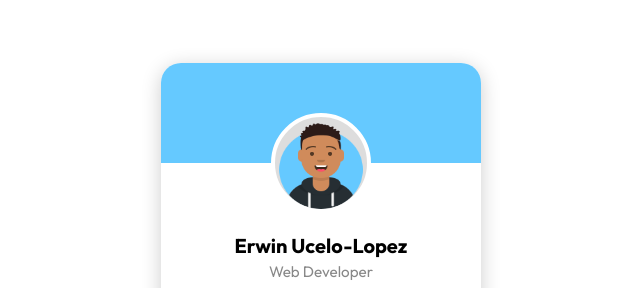
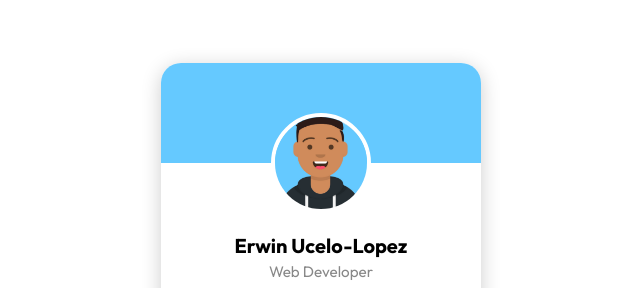
Before and after one commit to E-rwinn/Profile-Card, a plain HTML site: page index.html in a window 1280 px wide. Shown: the part 155-443 px from the top of the page, without its empty margins (319-959 px from the left). Drawn offline with Linux system fonts and the light colour scheme.

Commit message:
Final touches on profile card. refined PFP layout and cleaned up minor CSS issues

```diff
--- a/index.html
+++ b/index.html
@@ -12,7 +12,7 @@
     <div class="card">
         <div class="header"></div>
         <div class="profile-img">
-          <img src="erwin.png" alt="Erwin Ucelo-Lopez" />
+          <img src="images/eu.png" alt="Erwin Ucelo-Lopez" />
         </div>
         <div class="info">
           <h2>Erwin Ucelo-Lopez</h2>
```
Also changed, not shown: images/erwin.png (renamed from erwin.png), images/eu.png (added).
